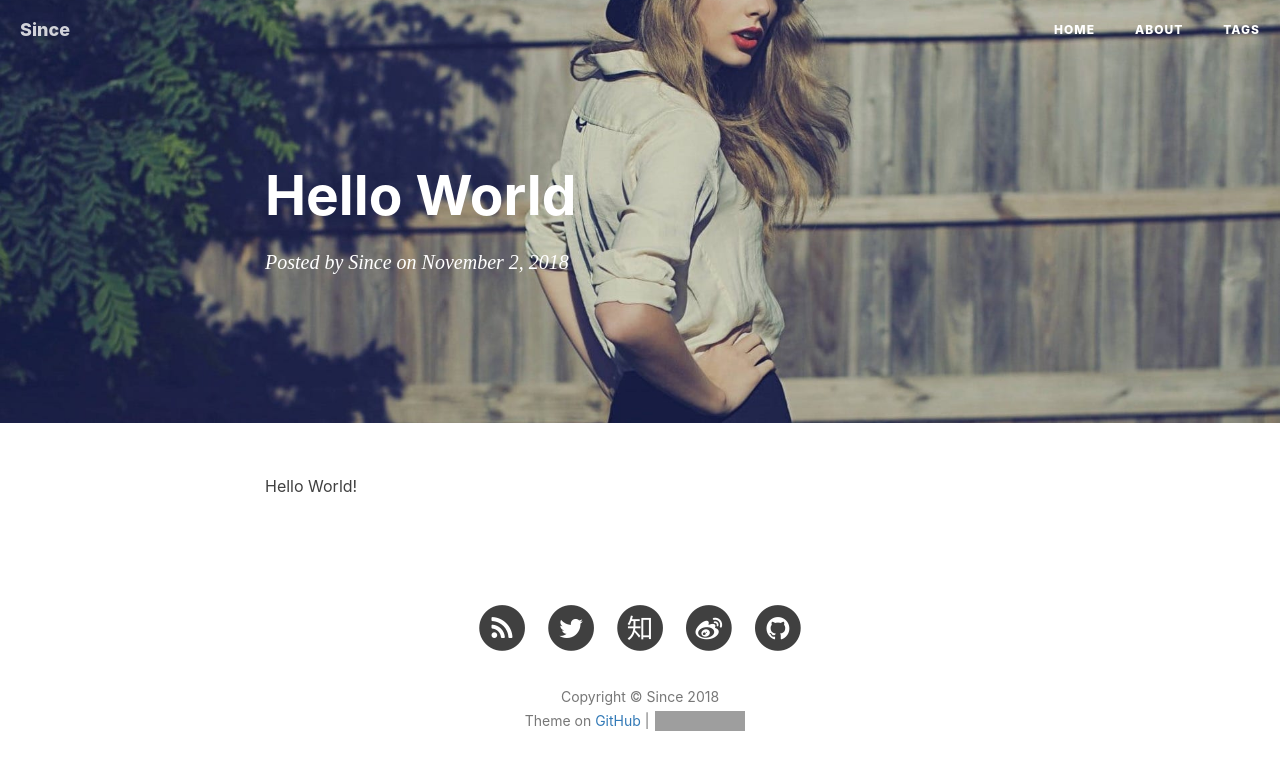
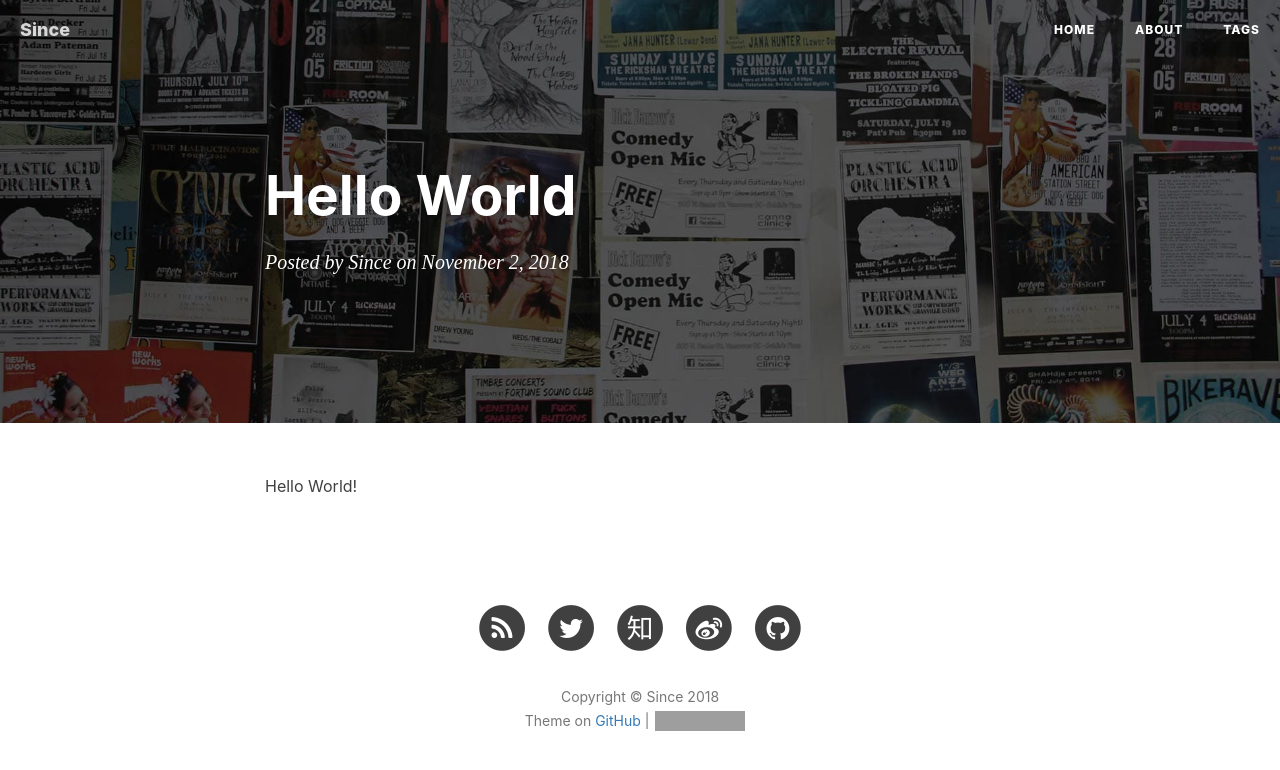
Before and after one commit to since199411/since199411.github.io, a Jekyll site: the page built from _posts/2018-11-02-Hello-World.md, in a window 1280 px wide. Shown: the top 770 px of the page. Built offline with Jekyll 4.4.1, drawn with Linux system fonts in a browser that asks for light colours; nearby versions of some CDN libraries; our own code applies the rules of GitHub Pages for plain Markdown files; comment, search, counter and statistics services are not loaded; grey boxes are pictures that could not be loaded.

Commit message:
Update _config.yml

```diff
--- a/_config.yml
+++ b/_config.yml
@@ -1,7 +1,7 @@
 # Site settings
 title: Since
 SEOTitle: Since | 努力加餐饭
-header-img: img/post-bg-swift.jpg
+header-img: img/home-bg.jpg
 email: since199411@gmail.com
 description: "弃捐勿复道，努力加餐饭"
 keyword: "努力加餐饭,Since1994,Java"
```
